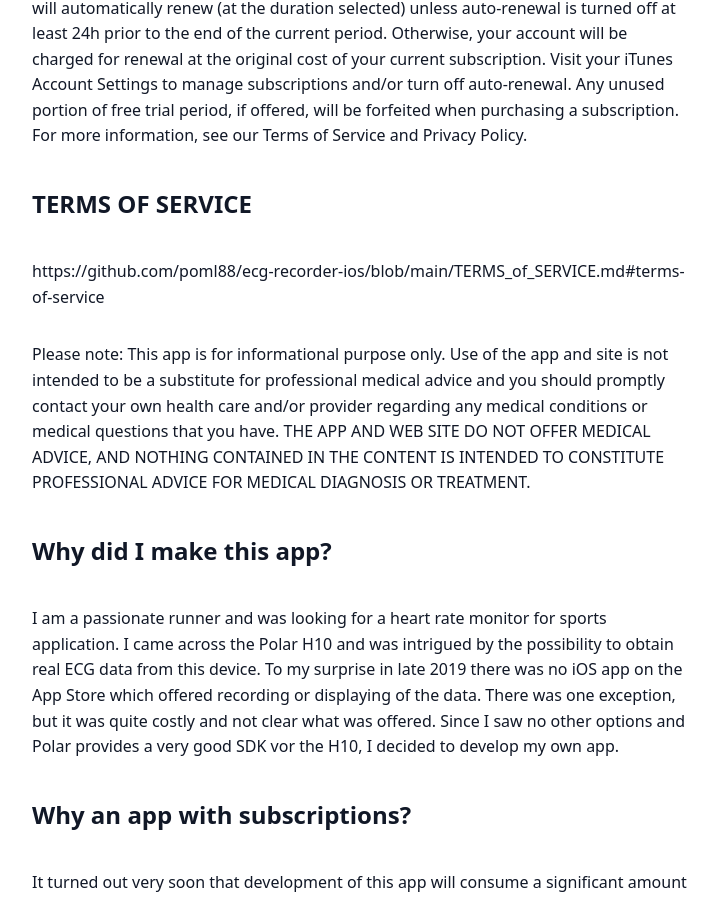
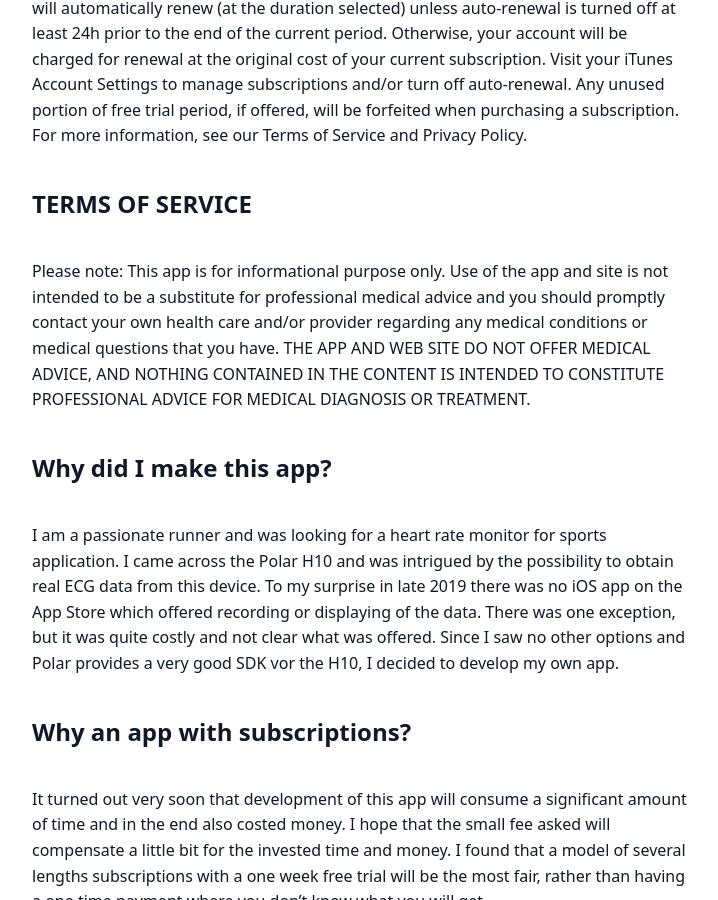
Before and after one commit to poml88/ecg-recorder-ios, a Jekyll site: the page built from index.md, in a window 1280 px wide and 900 px high, scrolled down 2719 px. Shown: the whole window, without its empty margins (132-850 px from the left). Built offline with Jekyll 4.4.1, drawn with Linux system fonts in a browser that asks for light colours; some of the changed lines change nothing that is shown.

Commit message:
Update index.md

```diff
--- a/index.md
+++ b/index.md
@@ -8,22 +8,17 @@
 {% include screenshots.html %}
 
 ## App support and contact
-
 Please email **ecg-recorder [ a t ] cmdline [ d o t ] net** with all questions and comments. Or open an issue on [GitHub](https://github.com/poml88/ecg-recorder-ios).
 
 ## Note on minimum H10 firmware version required
-
 For ECG streaming to work you need a *minimum firmware version of 3.0.35* on your H10. You can update your H10 using the Polar Beat and Polar Flow apps.
 
 ## Demo videos
-
 Have a look at the demo videos on how to convert the data into Numbers or EDFbrowser.
-
 - [Demo how to open txt ascii ECG data file in numbers on iphone](https://youtu.be/N58LFXaAeIQ)
 - [Demo convert txt file with EDFbrowser](https://youtu.be/dLscFwdWxSE)
 
 ## How does this app work?
-
 This App records three types of data from a Polar H10 heart rate sensor: electrocardiogram (ECG), heart rate (HR) and the R-R interval (RR). Minimum firmware of the H10 for ECG to work is 3.0.35. Each type of data can also be displayed in a real time chart. Screenshots of the real time chart can be taken via the “save to photos” button. A video of the live chart can be recorded using the iOS screen recorder button from the iOS Control Center (maybe needs to be enabled via Settings —> Control Center).
 
 If the user has an active subscription "Enable premium features" (IN-APP purchase), all data is saved to the ECG Recorder App's directory in the "Files" app, the file name being the timestamp when the recording started. All data is saved as an ascii text file. The text files contain one value per line and should be easily imported into other software for data processing. In addition, the premium features include live / real-time charts of ECG, HR, and RR.
@@ -45,16 +40,12 @@
 Subscription will be charged to your iTunes account at confirmation of purchase and will automatically renew (at the duration selected) unless auto-renewal is turned off at least 24h prior to the end of the current period. Otherwise, your account will be charged for renewal at the original cost of your current subscription. Visit your iTunes Account Settings to manage subscriptions and/or turn off auto-renewal. Any unused portion of free trial period, if offered, will be forfeited when purchasing a subscription. For more information, see our Terms of Service and Privacy Policy.
 
 ## TERMS OF SERVICE
-https://github.com/poml88/ecg-recorder-ios/blob/main/TERMS_of_SERVICE.md#terms-of-service
-
 Please note: This app is for informational purpose only. Use of the app and site is not intended to be a substitute for professional medical advice and you should promptly contact your own health care and/or provider regarding any medical conditions or medical questions that you have. THE APP AND WEB SITE DO NOT OFFER MEDICAL ADVICE, AND NOTHING CONTAINED IN THE CONTENT IS INTENDED TO CONSTITUTE PROFESSIONAL ADVICE FOR MEDICAL DIAGNOSIS OR TREATMENT.
 
 ## Why did I make this app?
-
 I am a passionate runner and was looking for a heart rate monitor for sports application. I came across the Polar H10 and was intrigued by the possibility to obtain real ECG data from this device. To my surprise in late 2019 there was no iOS app on the App Store which offered recording or displaying of the data. There was one exception, but it was quite costly and not clear what was offered. Since I saw no other options and Polar provides a very good SDK vor the H10, I decided to develop my own app.
 
 ## Why an app with subscriptions?
-
 It turned out very soon that development of this app will consume a significant amount of time and in the end also costed money. I hope that the small fee asked will compensate a little bit for the invested time and money. I found that a model of several lengths subscriptions with a one week free trial will be the most fair, rather than having a one time payment where you don’t know what you will get.
 
 This App uses the excellent Purchase and PolarBle SDKs.
```
